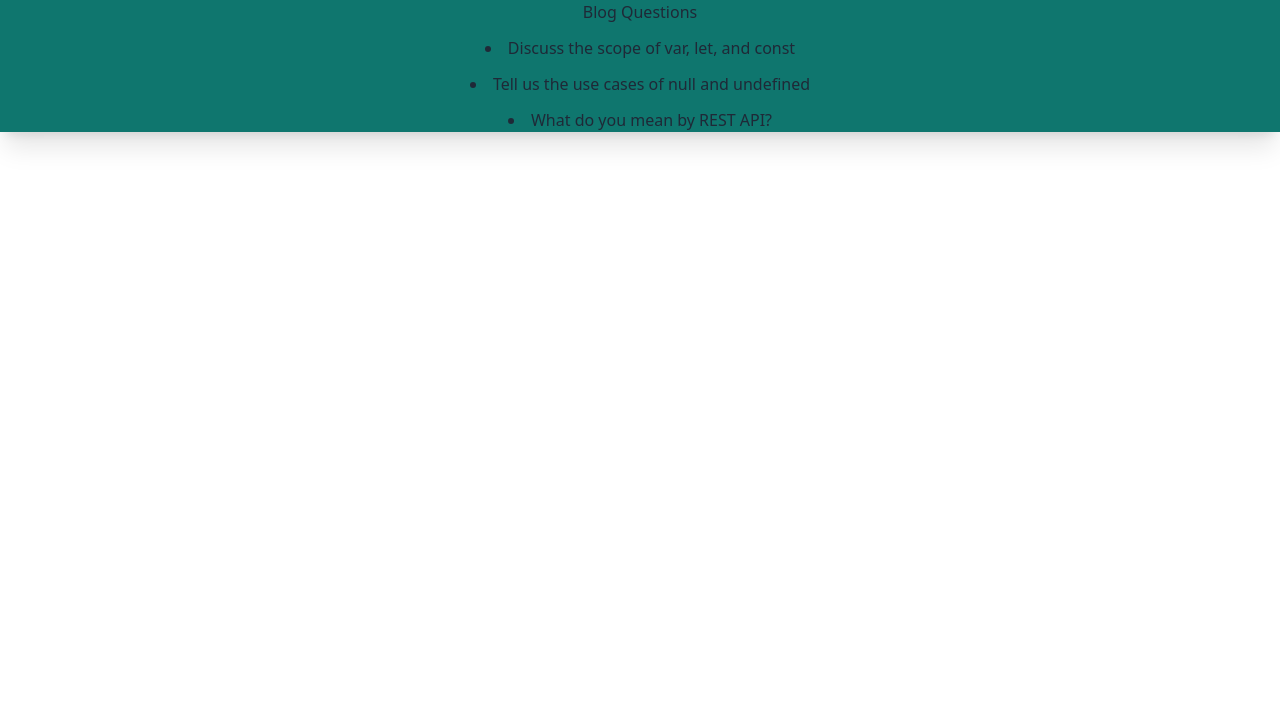
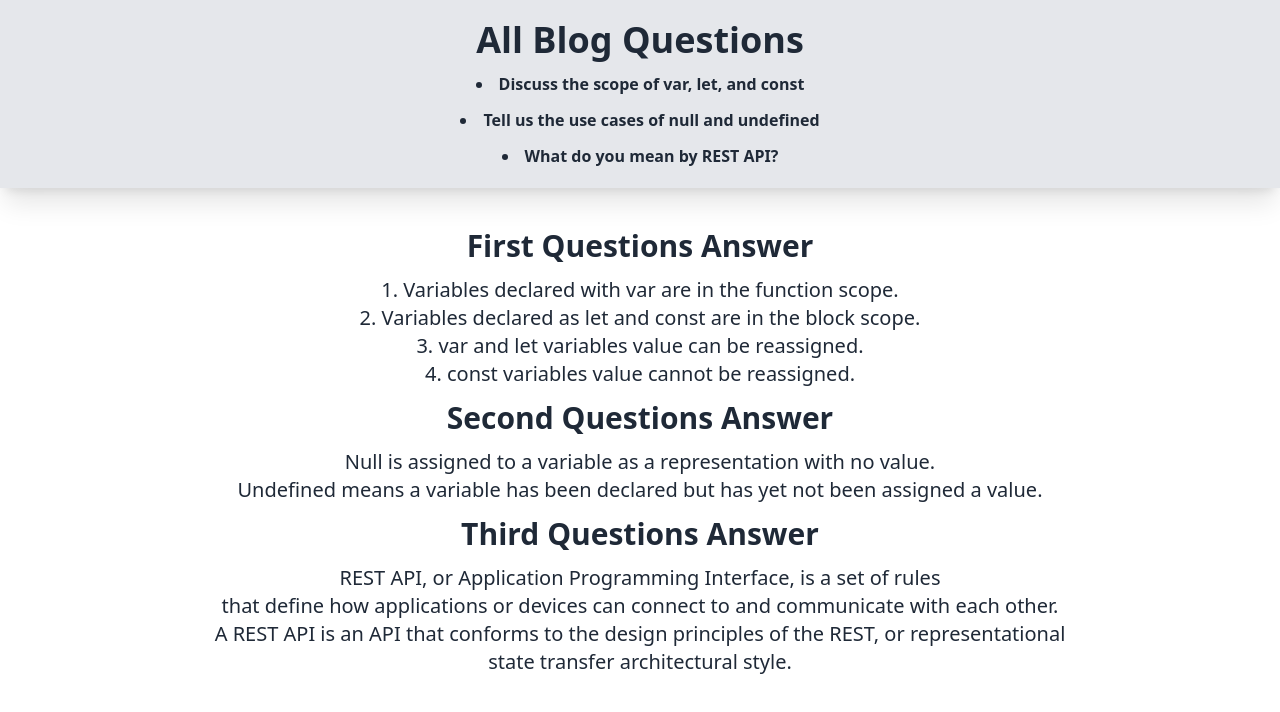
Before and after one commit to siraj3838/My-Six-Number-Exam, a plain HTML site: page qusans.html in a window 1280 px wide. Drawn offline with nearby package versions, Linux system fonts and the light colour scheme.

Commit message:
my bonuse qus ans done

```diff
--- a/qusans.html
+++ b/qusans.html
@@ -16,11 +16,28 @@
 
 <body>
     <header class="max-w-screen-2xl mx-auto">
-        <div class="shadow-xl bg-teal-700 text-center space-y-3">
-            <h1>Blog Questions</h1>
-                <li class="">Discuss the scope of var, let, and const</li>
-                <li>Tell us the use cases of null and undefined</li>
-                <li>What do you mean by REST API?</li>
+        <div class="shadow-xl bg-gray-200 text-center space-y-3 mb-10 py-5">
+            <h1 class="text-4xl font-semibold">All Blog Questions</h1>
+                <li class="font-semibold">Discuss the scope of var, let, and const</li>
+                <li class="font-semibold">Tell us the use cases of null and undefined</li>
+                <li class="font-semibold">What do you mean by REST API?</li>
+        </div>
+        <div class="space-y-3 text-center">
+            <h2 class="text-3xl font-semibold"><span>First Questions</span> Answer</h2>
+            <p class="text-xl">1. Variables declared with var are in the function scope.<br>
+                2. Variables declared as let and const are in the block scope. <br>
+                3. var and let variables value can be reassigned. <br>
+                4. const variables value cannot be reassigned.
+            </p>
+            <h2 class="text-3xl font-semibold"><span>Second Questions</span> Answer</h2>
+            <p class="text-xl">Null is assigned to a variable as a representation with no value.<br>
+                Undefined means a variable has been declared but has yet not been assigned a value.
+            </p>
+            <h2 class="text-3xl font-semibold"><span>Third Questions</span> Answer</h2>
+            <p class="text-xl">REST API, or Application Programming Interface, is a set of rules <br>
+                that define how applications or devices can connect to and communicate with each other. <br>
+                A REST API is an API that conforms to the design principles of the REST, or representational <br>
+                 state transfer architectural style.</p>
         </div>
     </header>
 
```
